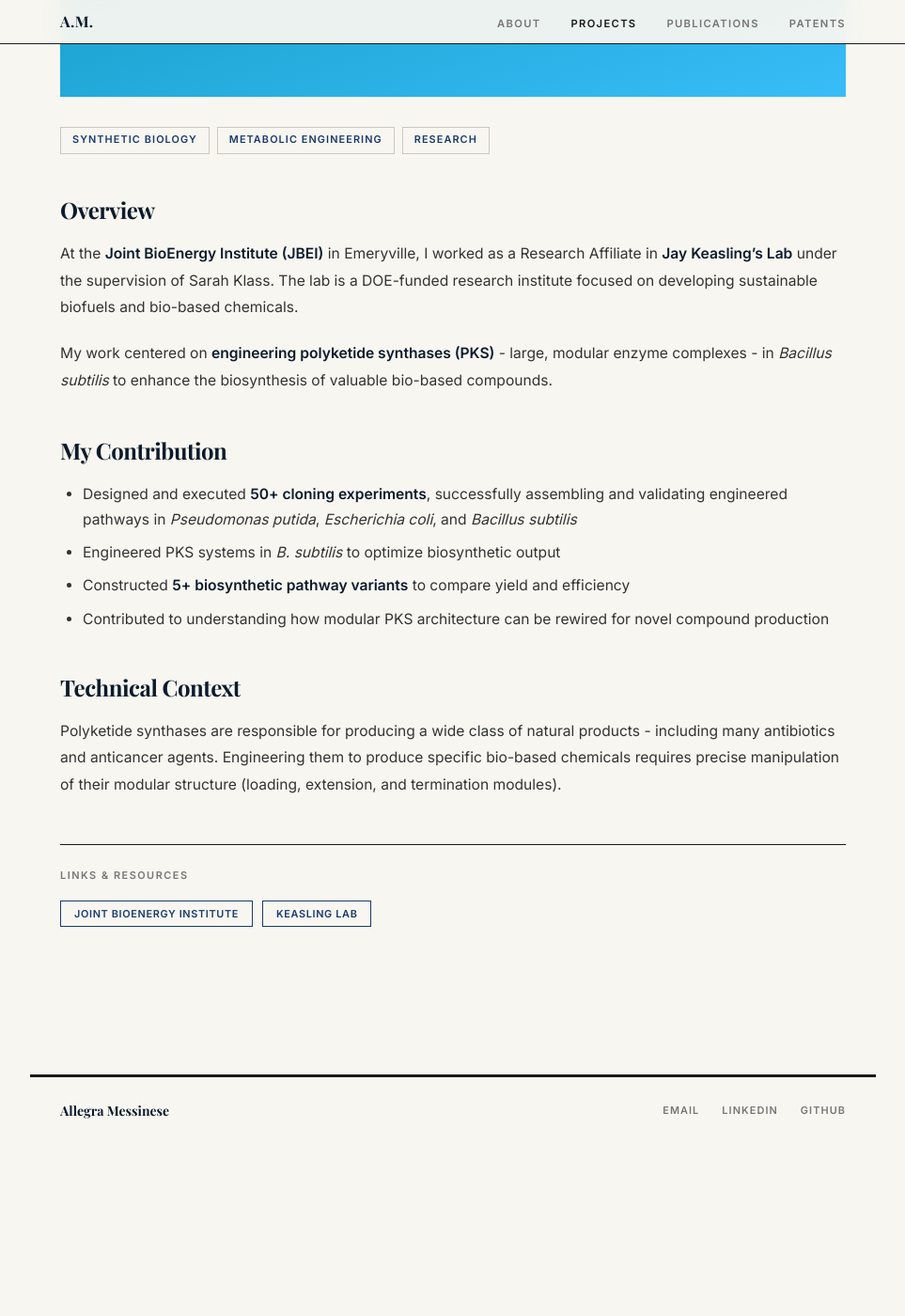
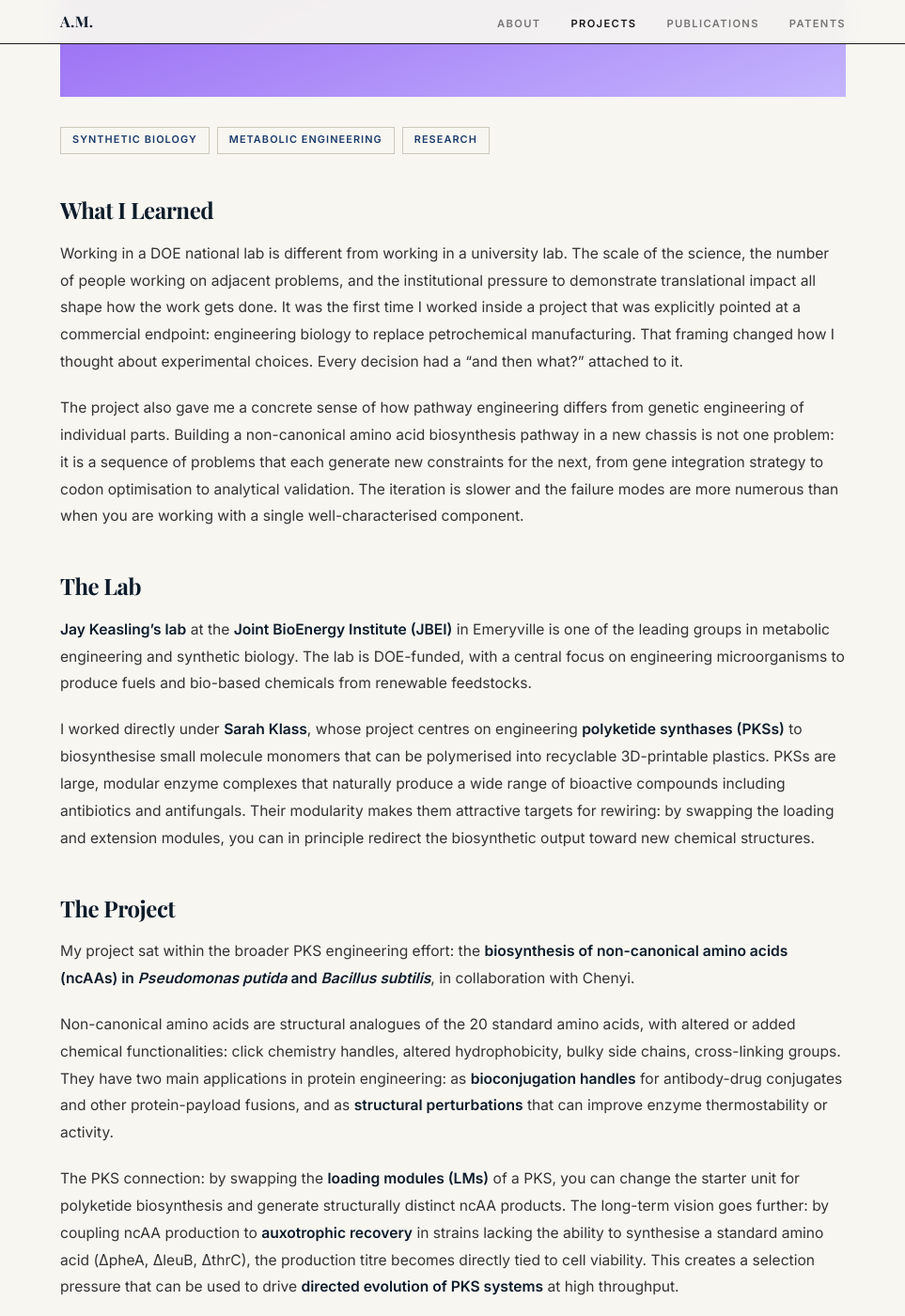
Before and after one commit to allimessinese/allimessinese.github.io, a Jekyll site: the page built from _projects/polyketide-synthase-jbei.md, in a window 1280 px wide and 1400 px high, scrolled down 590 px. Shown: the whole window at 94% size, without its empty margins (158-1121 px from the left). Built offline with Jekyll 4.4.1, drawn with Linux system fonts in a browser that asks for light colours; some web fonts are replaced; before the commit the page ends 1808 px from its top, so only the background shows below that; some of the changed text lies outside the part shown.

Commit message:
Rewrite JBEI project: correct to P. putida focus, ncAA biosynthesis, SAGE integration detail
Co-Authored-By: Claude Sonnet 4.6 <noreply@anthropic.com>

```diff
--- a/_projects/polyketide-synthase-jbei.md
+++ b/_projects/polyketide-synthase-jbei.md
@@ -1,11 +1,11 @@
 ---
-title: "Polyketide Synthase Engineering - JBEI"
-year: 2025
+title: "Non-Canonical Amino Acid Biosynthesis"
+year: 2024
 role: "Research Affiliate"
 institution: "Joint BioEnergy Institute (Keasling Lab)"
-summary: "Engineered polyketide synthases in Bacillus subtilis to optimize the biosynthesis of bio-based compounds. Designed and executed 50+ cloning experiments across three bacterial chassis, constructing 5+ biosynthetic pathway variants."
+summary: "Research Affiliate in Jay Keasling's lab at JBEI, under Sarah Klass. Engineered PKS pathways in Pseudomonas putida for non-canonical amino acid biosynthesis. Pre-publication."
 tags: [synthetic biology, metabolic engineering, research]
-gradient: grad-3
+gradient: grad-6
 category: research
 city: "Emeryville"
 lat: 37.8309
@@ -17,19 +17,34 @@ links:
     url: "https://keaslinglab.lbl.gov"
 ---
 
-## Overview
+## What I Learned
 
-At the **Joint BioEnergy Institute (JBEI)** in Emeryville, I worked as a Research Affiliate in **Jay Keasling's Lab** under the supervision of Sarah Klass. The lab is a DOE-funded research institute focused on developing sustainable biofuels and bio-based chemicals.
+Working in a DOE national lab is different from working in a university lab. The scale of the science, the number of people working on adjacent problems, and the institutional pressure to demonstrate translational impact all shape how the work gets done. It was the first time I worked inside a project that was explicitly pointed at a commercial endpoint: engineering biology to replace petrochemical manufacturing. That framing changed how I thought about experimental choices. Every decision had a "and then what?" attached to it.
 
-My work centered on **engineering polyketide synthases (PKS)** - large, modular enzyme complexes - in *Bacillus subtilis* to enhance the biosynthesis of valuable bio-based compounds.
+The project also gave me a concrete sense of how pathway engineering differs from genetic engineering of individual parts. Building a non-canonical amino acid biosynthesis pathway in a new chassis is not one problem: it is a sequence of problems that each generate new constraints for the next, from gene integration strategy to codon optimisation to analytical validation. The iteration is slower and the failure modes are more numerous than when you are working with a single well-characterised component.
 
-## My Contribution
+## The Lab
 
-- Designed and executed **50+ cloning experiments**, successfully assembling and validating engineered pathways in *Pseudomonas putida*, *Escherichia coli*, and *Bacillus subtilis*
-- Engineered PKS systems in *B. subtilis* to optimize biosynthetic output
-- Constructed **5+ biosynthetic pathway variants** to compare yield and efficiency
-- Contributed to understanding how modular PKS architecture can be rewired for novel compound production
+**Jay Keasling's lab** at the **Joint BioEnergy Institute (JBEI)** in Emeryville is one of the leading groups in metabolic engineering and synthetic biology. The lab is DOE-funded, with a central focus on engineering microorganisms to produce fuels and bio-based chemicals from renewable feedstocks.
 
-## Technical Context
+I worked directly under **Sarah Klass**, whose project centres on engineering **polyketide synthases (PKSs)** to biosynthesise small molecule monomers that can be polymerised into recyclable 3D-printable plastics. PKSs are large, modular enzyme complexes that naturally produce a wide range of bioactive compounds including antibiotics and antifungals. Their modularity makes them attractive targets for rewiring: by swapping the loading and extension modules, you can in principle redirect the biosynthetic output toward new chemical structures.
 
-Polyketide synthases are responsible for producing a wide class of natural products - including many antibiotics and anticancer agents. Engineering them to produce specific bio-based chemicals requires precise manipulation of their modular structure (loading, extension, and termination modules).
+## The Project
+
+My project sat within the broader PKS engineering effort: the **biosynthesis of non-canonical amino acids (ncAAs) in *Pseudomonas putida* and *Bacillus subtilis***, in collaboration with Chenyi.
+
+Non-canonical amino acids are structural analogues of the 20 standard amino acids, with altered or added chemical functionalities: click chemistry handles, altered hydrophobicity, bulky side chains, cross-linking groups. They have two main applications in protein engineering: as **bioconjugation handles** for antibody-drug conjugates and other protein-payload fusions, and as **structural perturbations** that can improve enzyme thermostability or activity.
+
+The PKS connection: by swapping the **loading modules (LMs)** of a PKS, you can change the starter unit for polyketide biosynthesis and generate structurally distinct ncAA products. The long-term vision goes further: by coupling ncAA production to **auxotrophic recovery** in strains lacking the ability to synthesise a standard amino acid (ΔpheA, ΔleuB, ΔthrC), the production titre becomes directly tied to cell viability. This creates a selection pressure that can be used to drive **directed evolution of PKS systems** at high throughput.
+
+## My Work
+
+I focused on building the ncAA biosynthesis pathway in ***Pseudomonas putida***, chosen for its established genome engineering protocols, codon-optimised loading modules, and well-characterised media for expression.
+
+The pathway construction used a **multi-site integration strategy**, sequencing plasmid insertions across four genomic loci: the ZmaHIGJ biosynthetic cluster at the RV site, ZmaF at the TG1 site, the PKS extension module ZmaA-eryTE at the BxB1 site, and the loading modules at the R4 site. Integration was tracked and validated using the **SAGE** (iterative site-specific genome integration) framework, following Elmore et al. (2023). The integrated ZmaHIGJ strain was submitted for **proteomics** and **LC-MS** to assess amino malonate production.
+
+Alongside the *P. putida* work, the project was establishing a parallel track in *B. subtilis*, which offers complementary tools for ncAA incorporation into heterologous proteins but presents its own challenges: slower integration, no codon-optimised LMs, and limited proteomics.
+
+## Status
+
+This work is ongoing and a manuscript is in preparation.
```
